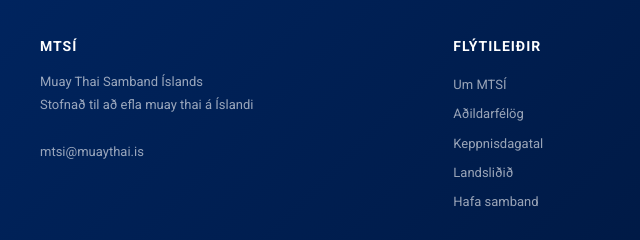
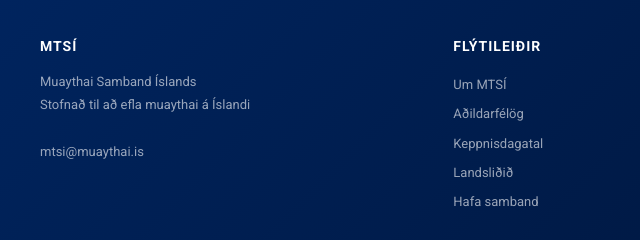
Before and after one commit to mtsi-lgtm/mtsi-website, a plain HTML site: page index.html in a window 1280 px wide. Shown: the part 1895-2135 px from the top of the page, 0-640 px from the left. Drawn offline with Linux system fonts and the light colour scheme.

Commit message:
Update site via admin

```diff
--- a/index.html
+++ b/index.html
@@ -898,7 +898,7 @@
     },
     "partners": [],
     "footer": {
-        "col1": "<h4>MTSÍ</h4><p>Muay Thai Samband Íslands<br>Stofnað til að efla muay thai á Íslandi<br><br><a href=\"mailto:mtsi@muaythai.is\">mtsi@muaythai.is</a></p>",
+        "col1": "<h4>MTSÍ</h4><p>Muaythai Samband Íslands<br>Stofnað til að efla muaythai á Íslandi<br><br><a href=\"mailto:mtsi@muaythai.is\">mtsi@muaythai.is</a></p>",
         "col2": "<h4>Flýtileiðir</h4><ul class=\"footer-links\"><li><a href=\"#\">Um MTSÍ</a></li><li><a href=\"#\">Aðildarfélög</a></li><li><a href=\"#\">Keppnisdagatal</a></li><li><a href=\"#\">Landsliðið</a></li><li><a href=\"#\">Hafa samband</a></li></ul>",
         "col3": "<h4>Fylgdu okkur</h4><p><a href=\"https://www.instagram.com/muaythai_iceland/\" target=\"_blank\"><i class=\"fab fa-instagram\"></i> Instagram</a><br><a href=\"#\" target=\"_blank\"><i class=\"fab fa-facebook\"></i> Facebook</a></p>",
         "bottom": "&copy; 2026 Muaythai Samband Íslands (MTSÍ). Allur réttur áskilinn."
```
